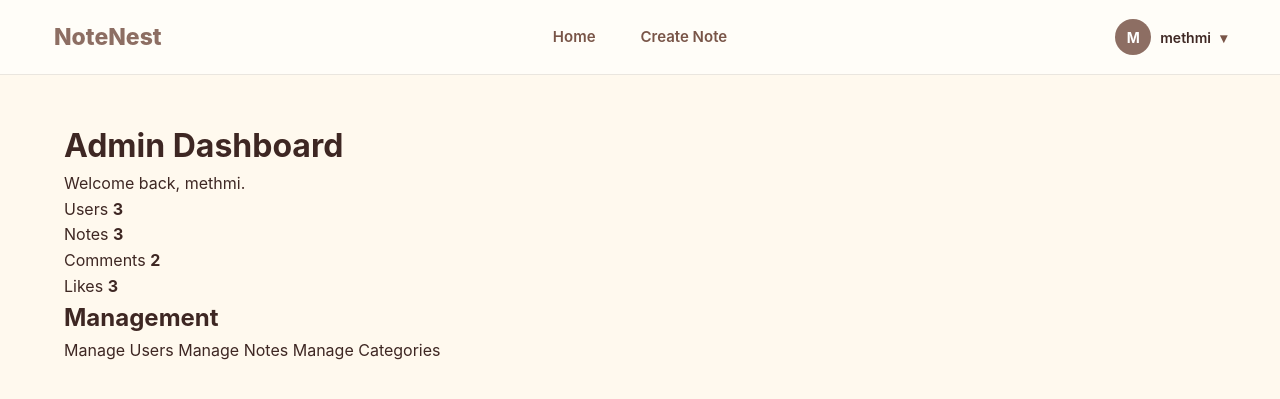
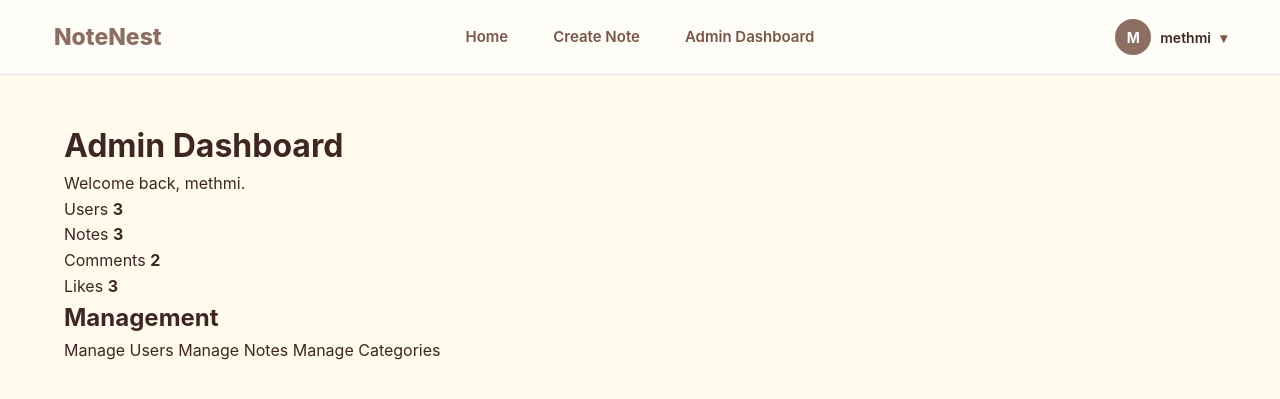
Before and after one commit to Methmi-Weerasekara/NoteNest-Blog, a PHP site: page /admin/index.php in a window 1280 px wide. Shown: the top 399 px of the page. Run offline with PHP 8.4, Linux system fonts and the light colour scheme; a user stored in the database is signed in; data comes from the database, SQL or seed files in the repository.

Commit message:
adding admin dsashboard to the home page

```diff
--- a/includes/header.php
+++ b/includes/header.php
@@ -64,6 +64,16 @@ if (session_status() === PHP_SESSION_NONE) {
                 </a>
 
             <?php endif; ?>
+            <?php if (
+    isset($_SESSION["role"]) &&
+    $_SESSION["role"] === "admin"
+): ?>
+
+    <a href="/NoteNest/admin/index.php">
+        Admin Dashboard
+    </a>
+
+<?php endif; ?>
 
         </div>
 
```
